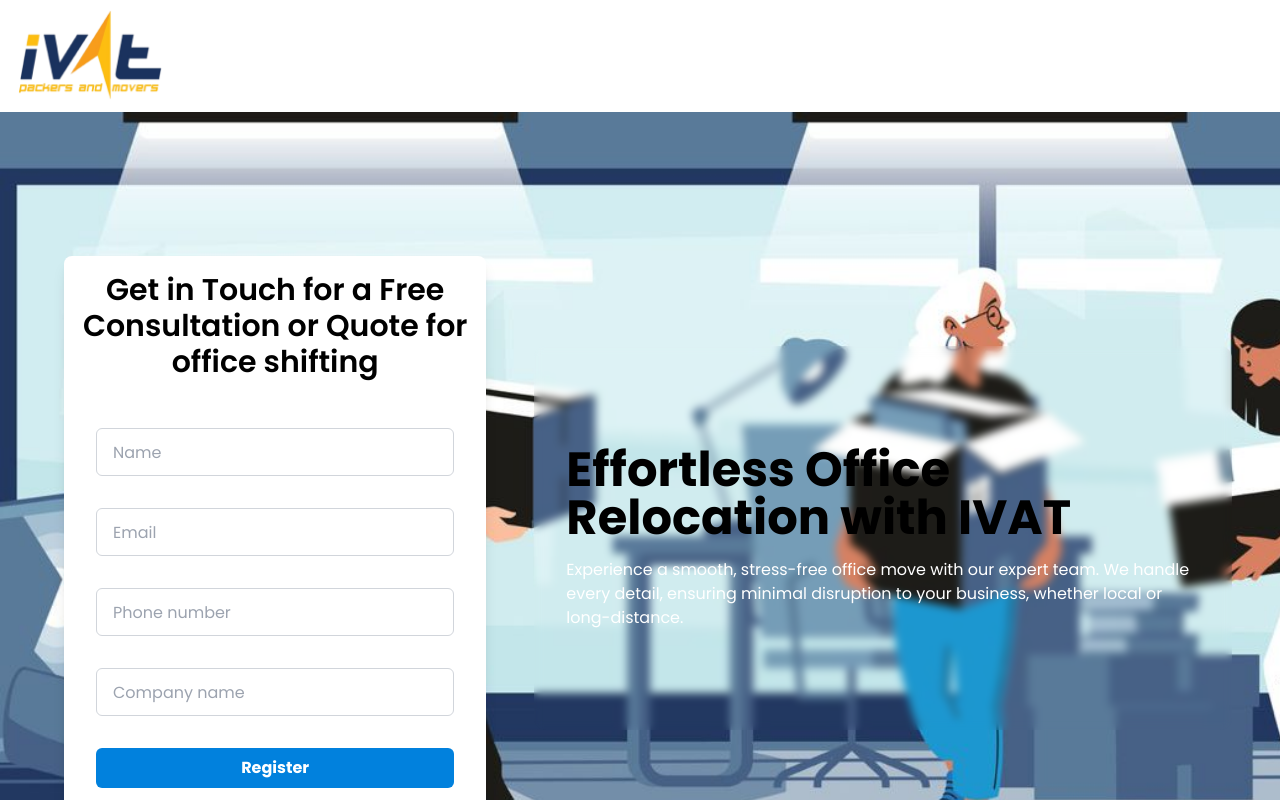
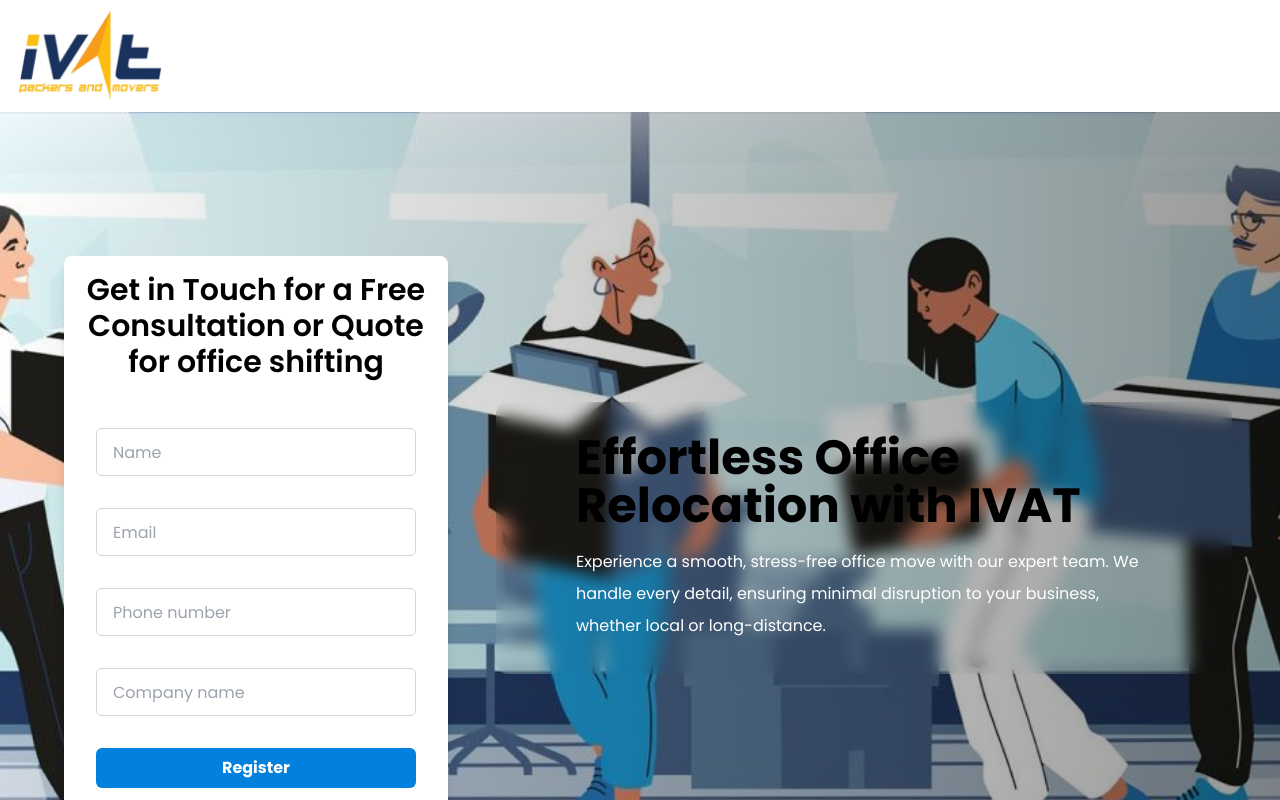
Before and after one commit to adviserxiis/Demo, a React (Vite) app: page / in a window 1280 px wide. Shown: the top 800 px of the page. Built offline with nearby package versions, Linux system fonts and the light colour scheme; a web font is replaced by a local one.

Commit message:
change ui

```diff
--- a/src/Components/Home.jsx
+++ b/src/Components/Home.jsx
@@ -82,33 +82,33 @@
           className="w-full h-full bg-no-repeat bg-cover"
           style={{
             backgroundImage: `url(${bg1})`,
-            backgroundPosition: 'left center',
+            backgroundPosition: 'center',
             backgroundSize: 'cover',
           }}
         ></div>
-              {/* <div
+              <div
       className="absolute inset-0 w-full h-full"
       style={{
-        background: 'linear-gradient(to bottom, rgba(0, 0, 0, 0.2), rgba(0, 0, 0, 0.2))',
+        background: 'linear-gradient(to right, rgba(0, 0, 0, 0.0), rgba(0, 0, 0, 0.4))',
       }}
-    ></div> */}
+    ></div>
       </div>
 
       {/* Content Section */}
       <div className="container mx-auto relative z-10 px-4 py-16 md:mt-[80px]">
         <div className="grid grid-cols-1 md:grid-cols-2 md:flex md:flex-row-reverse md:justify-between gap-4 items-center">
           {/* Left Section: Text */}
-          <div className="text-left max-w-3xl  backdrop-blur-sm rounded-xl md:p-8 md:m-8 md:py-[100px] ">
-            <h1 className="text-4xl md:text-5xl font-bold text-black mb-4">
+          <div className="text-left max-w-3xl  backdrop-blur-custom rounded-xl md:p-8 md:m-8 lg:px-20">
+            <p className="text-4xl md:text-5xl font-bold text-black mb-4 leading-loose ">
               Effortless Office Relocation with IVAT
-            </h1>
-            <p className="text-white text-md ">
+            </p>
+            <p className="text-white text-md leading-loose">
             Experience a smooth, stress-free office move with our expert team. We handle every detail, ensuring minimal disruption to your business, whether local or long-distance.
             </p>
           </div>
 
           {/* Right Section: Form */}
-          <div className='md:ml-8 lg:ml-12'>
+          <div className='md:ml-8 lg:ml-12 '>
           <Form />
           </div>
 
--- a/tailwind.config.js
+++ b/tailwind.config.js
@@ -13,6 +13,9 @@
         inter:["Inter", "sans-serif"],
         PlayFair:["Playfair Display", "serif"]
       },
+      backdropBlur: {
+        'custom': '8px', // custom blur value
+      }
     },
   },
   plugins: [],
```
Also changed, not shown: src/assets/bg1.jpg.
